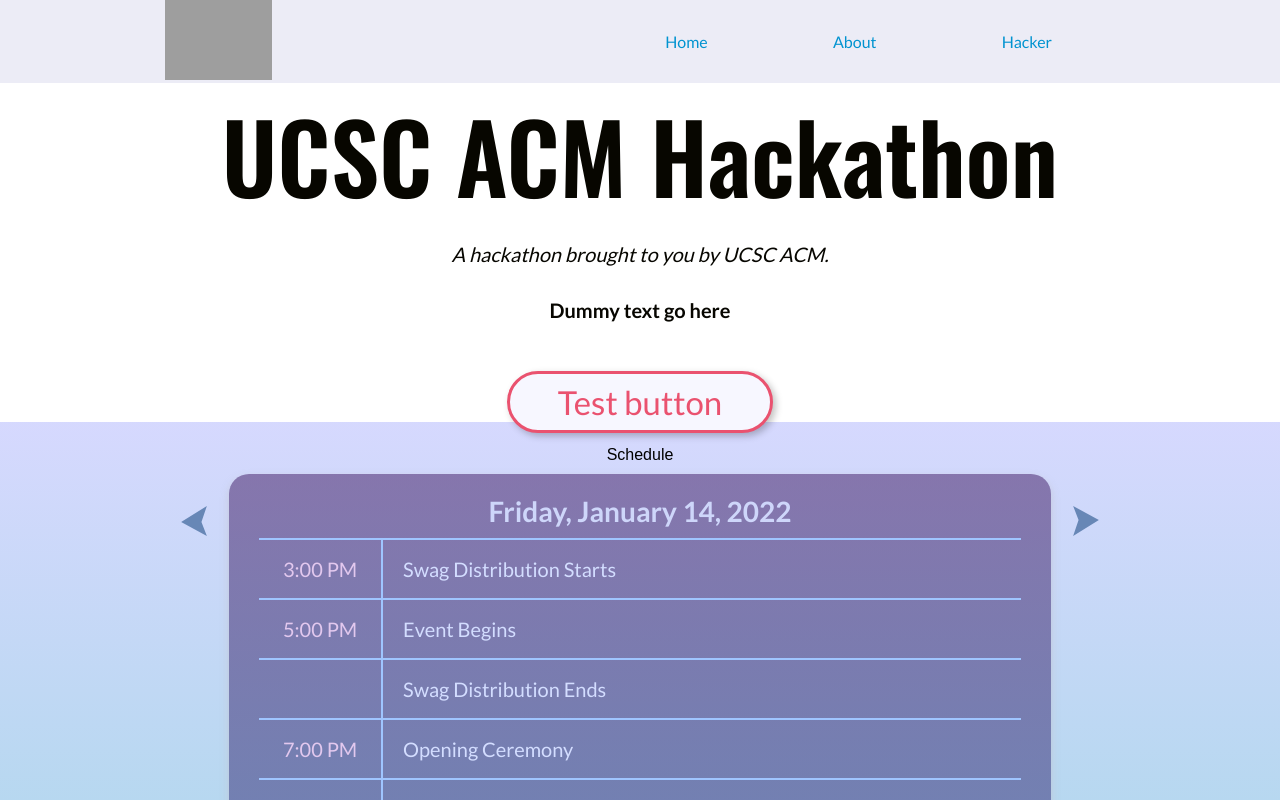
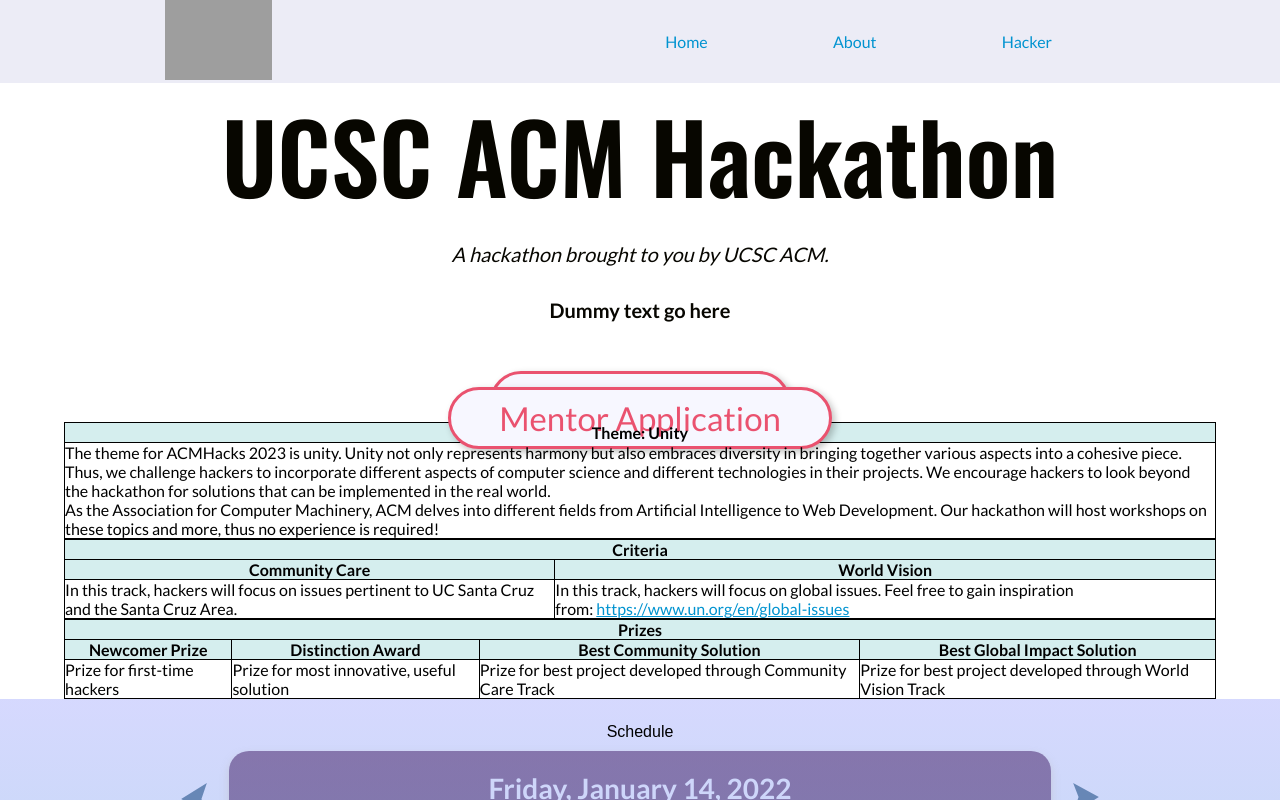
Before and after one commit to russellelliott/UCSC-ACM-Hackathon-Website, a React (Create React App) app: page / in a window 1280 px wide. Shown: the top 800 px of the page. Built offline with nearby package versions, Linux system fonts and the light colour scheme; grey boxes are pictures that could not be loaded.

Commit message:
Added Hackathon category info. Added buttons for the interest form and mentor applications

```diff
--- a/src/App.js
+++ b/src/App.js
@@ -9,6 +9,7 @@
 
 import Schedule from "./components/schedule/Schedule"
 import Subscribe from "./components/Subscribe"
+import Info from "./components/Info"
 
 export default function App() {
   return (
@@ -37,9 +38,11 @@
 
       {/*Buttons for different applications*/}
       <div className = "apply">
-        <Button link = "" text = "Test button"/>
+        <Button link = "https://forms.gle/sq2G1Ga4pcDgrrAZ6" text = "Interest Form"/>
+        <Button link = "https://forms.gle/nbbgvBmab7yYpv6A6" text = "Mentor Application"/>
       </div>
       <Subscribe/>
+      <Info/>
       <Schedule/>
     </div>
   );
--- /dev/null
+++ b/src/components/Info.css
@@ -0,0 +1,16 @@
+table, th, td {
+    border: 1px solid black;
+    border-collapse: collapse;
+  }
+
+  table{
+    margin:auto;
+    width:90%;
+  }
+  th {
+    background-color: rgba(150, 212, 212, 0.4);
+  }
+
+  /*th:nth-child(even),td:nth-child(even) {
+    background-color: rgba(150, 212, 212, 0.4);
+  }*/
--- /dev/null
+++ b/src/components/Info.js
@@ -0,0 +1,97 @@
+import * as React from "react"
+import "./Info.css";
+import "../App.css";
+
+export default function Info(){
+    return(
+      <div>
+        <div align="left">
+                <table>
+                    <tbody>
+                        <tr>
+                            <th>
+                                <p>Theme: Unity</p>
+                            </th>
+                        </tr>
+                        <tr>
+                            <td>
+                                <p>The theme for ACMHacks 2023 is unity. Unity not only represents harmony but also embraces diversity in bringing together various aspects into a cohesive piece. Thus, we challenge hackers to incorporate different aspects of computer science and different technologies in their projects. We encourage hackers to look beyond the hackathon for solutions that can be implemented in the real world.&nbsp;</p>
+                                <p>As the Association for Computer Machinery, ACM delves into different fields from Artificial Intelligence to Web Development. Our hackathon will host workshops on these topics and more, thus no experience is required!</p>
+                            </td>
+                        </tr>
+                    </tbody>
+                </table>
+            </div>
+
+            <div align="left">
+                <table>
+                    <tbody>
+                        <tr>
+                            <th colspan="2">
+                                <p>Criteria</p>
+                            </th>
+                        </tr>
+                        <tr>
+                            <th>
+                                <p>Community Care</p>
+                            </th>
+                            <th>
+                                <p>World Vision</p>
+                            </th>
+                        </tr>
+                        <tr>
+                            <td>
+                                <p>In this track, hackers will focus on issues pertinent to UC Santa Cruz and the Santa Cruz Area.&nbsp;</p>
+                            </td>
+                            <td>
+                                <p>In this track, hackers will focus on global issues. Feel free to gain inspiration from:&nbsp;<a href="https://www.un.org/en/global-issues">https://www.un.org/en/global-issues</a>&nbsp;</p>
+                            </td>
+                        </tr>
+                    </tbody>
+                </table>
+            </div>
+
+
+            <div align="left">
+                <table>
+                    <tbody>
+                        <tr>
+                            <th colspan="4">
+                                <p>Prizes</p>
+                            </th>
+                        </tr>
+                        <tr>
+                            <th>
+                                <p>Newcomer Prize</p>
+                            </th>
+                            <th>
+                                <p>Distinction Award</p>
+                            </th>
+                            <th>
+                                <p>Best Community Solution</p>
+                            </th>
+                            <th>
+                                <p>Best Global Impact Solution</p>
+                            </th>
+                        </tr>
+                        <tr>
+                            <td>
+                                <p>Prize for first-time hackers</p>
+                            </td>
+                            <td>
+                                <p>Prize for most innovative, useful solution</p>
+                            </td>
+                            <td>
+                                <p>Prize for best project developed through Community Care Track</p>
+                            </td>
+                            <td>
+                                <p>Prize for best project developed through World Vision Track</p>
+                            </td>
+                        </tr>
+                    </tbody>
+                </table>
+            </div>
+
+      </div>
+    );
+}
```
